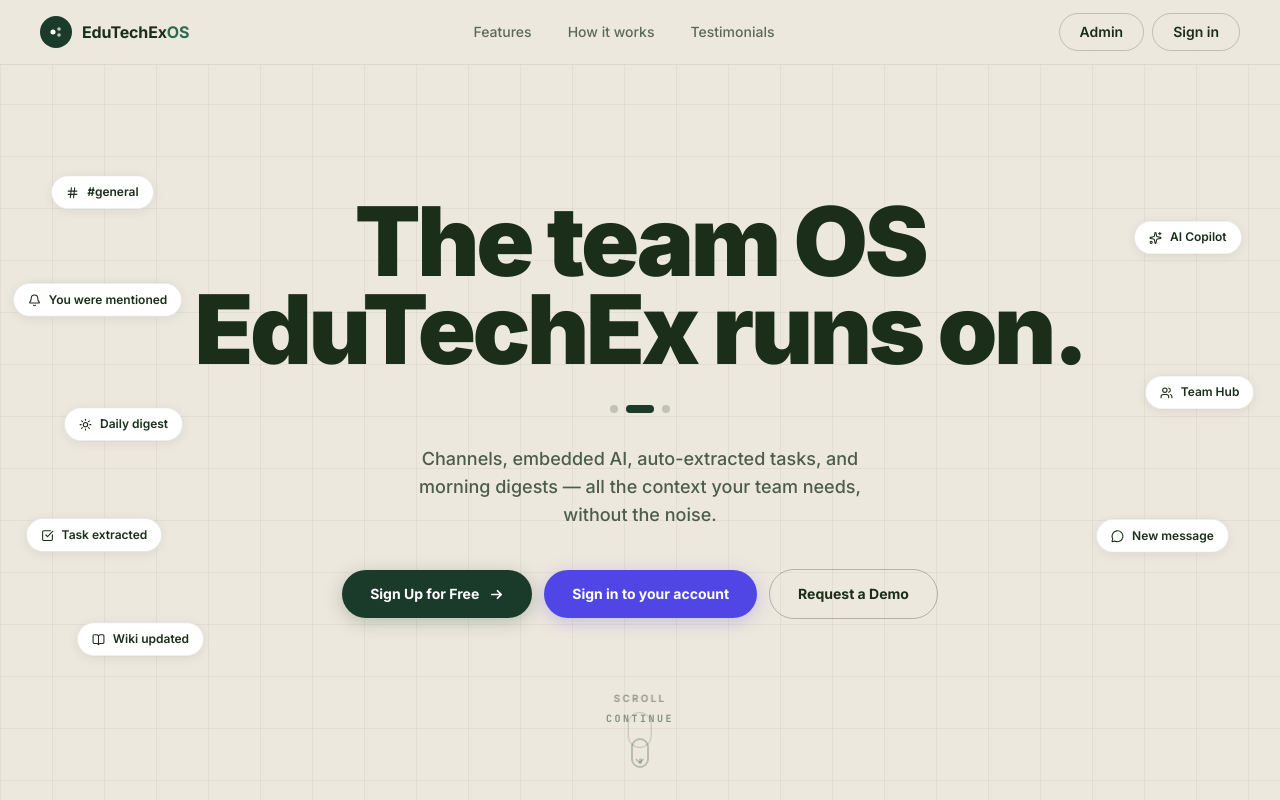
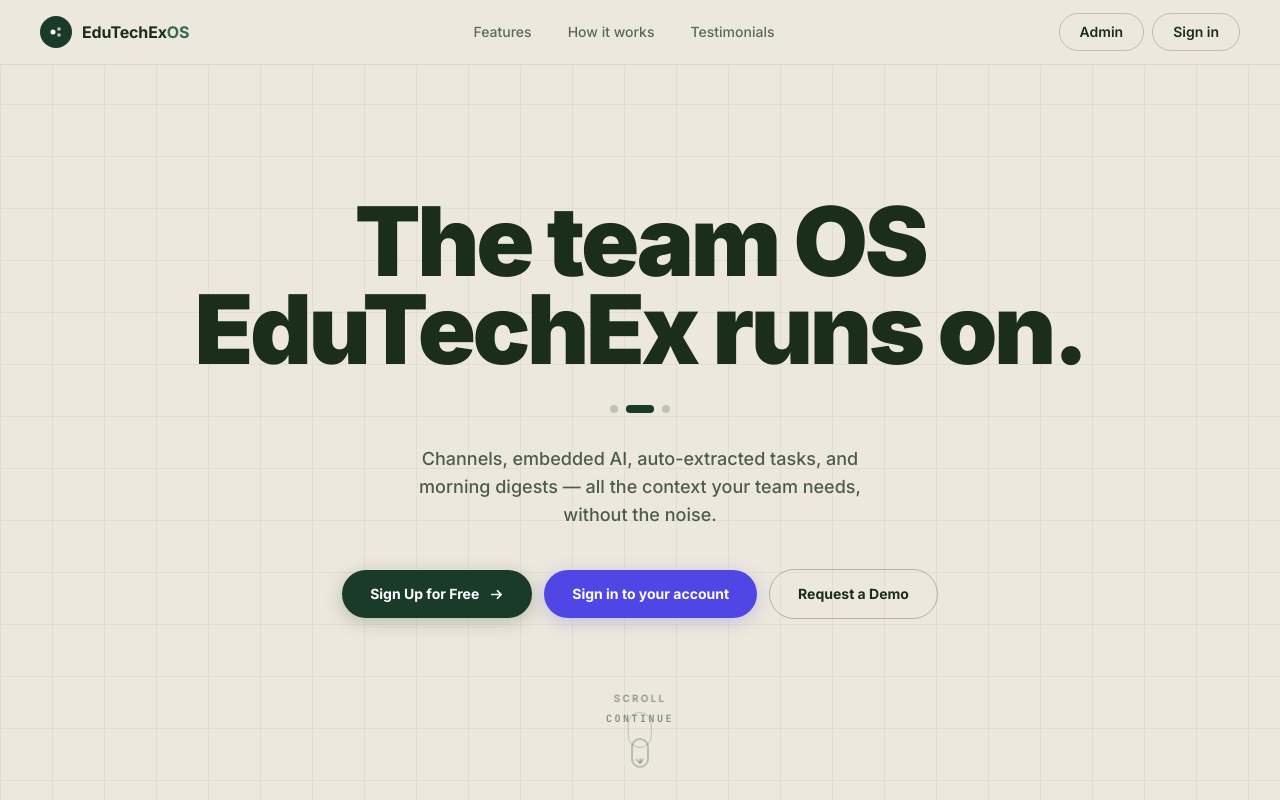
Before and after one commit to EDUTECHEX-GLOBAL/edutechexos, a Next.js app: page / in a window 1280 px wide. Shown: the top 800 px of the page. Built offline with nearby package versions, Linux system fonts and the light colour scheme; a web font is replaced by a local one.

Commit message:
remove floating chips from hero and sign-in page

```diff
--- a/src/app/components/LandingHero.tsx
+++ b/src/app/components/LandingHero.tsx
@@ -1,50 +1,7 @@
 'use client';
 import React from 'react';
 import Link from 'next/link';
-import {
-  Hash, Bell, Sun, CheckSquare, BookOpen,
-  Sparkles, Users, MessageCircle, ChevronDown,
-} from 'lucide-react';
-
-/* ── Floating chips data ─────────────────────────────────────────── */
-const leftChips = [
-  { icon: Hash,        label: '#general',           top: '22%', left: '4%',  delay: '0s'   },
-  { icon: Bell,        label: 'You were mentioned',  top: '36%', left: '1%',  delay: '0.5s' },
-  { icon: Sun,         label: 'Daily digest',        top: '52%', left: '5%',  delay: '1s'   },
-  { icon: CheckSquare, label: 'Task extracted',      top: '66%', left: '2%',  delay: '1.4s' },
-  { icon: BookOpen,    label: 'Wiki updated',        top: '79%', left: '6%',  delay: '0.8s' },
-];
-
-const rightChips = [
-  { icon: Sparkles,     label: 'AI Copilot',  top: '28%', right: '3%', delay: '0.3s' },
-  { icon: Users,        label: 'Team Hub',    top: '48%', right: '2%', delay: '0.9s' },
-  { icon: MessageCircle,label: 'New message', top: '66%', right: '4%', delay: '0.6s' },
-];
-
-function Chip({
-  icon: Icon, label, style,
-}: {
-  icon: React.ElementType;
-  label: string;
-  style?: React.CSSProperties;
-}) {
-  return (
-    <div
-      className="absolute flex items-center gap-2 px-3.5 py-2 rounded-full text-xs font-semibold select-none pointer-events-none"
-      style={{
-        background: '#ffffff',
-        border: '1px solid rgba(0,0,0,0.09)',
-        boxShadow: '0 2px 12px rgba(0,0,0,0.07)',
-        color: '#1a2e1a',
-        whiteSpace: 'nowrap',
-        ...style,
-      }}
-    >
-      <Icon size={13} strokeWidth={2} style={{ flexShrink: 0 }} />
-      <span>{label}</span>
-    </div>
-  );
-}
+import { ChevronDown } from 'lucide-react';
 
 export default function LandingHero() {
   return (
@@ -53,7 +10,7 @@ export default function LandingHero() {
       className="relative min-h-screen flex flex-col overflow-hidden"
       style={{ background: '#ede8dd' }}
     >
-      {/* ── Grid background ─────────────────────────────────────────── */}
+      {/* Grid background */}
       <div
         className="absolute inset-0 pointer-events-none"
         style={{
@@ -65,45 +22,12 @@ export default function LandingHero() {
         }}
       />
 
-      {/* ── Floating chips — left ────────────────────────────────────── */}
-      {leftChips.map((chip, i) => (
-        <Chip
-          key={chip.label}
-          icon={chip.icon}
-          label={chip.label}
-          style={{
-            top: chip.top,
-            left: chip.left,
-            animation: `chip-float ${3.5 + i * 0.4}s ease-in-out ${chip.delay} infinite alternate`,
-          }}
-        />
-      ))}
-
-      {/* ── Floating chips — right ───────────────────────────────────── */}
-      {rightChips.map((chip, i) => (
-        <Chip
-          key={chip.label}
-          icon={chip.icon}
-          label={chip.label}
-          style={{
-            top: chip.top,
-            right: chip.right,
-            animation: `chip-float ${3.8 + i * 0.5}s ease-in-out ${chip.delay} infinite alternate`,
-          }}
-        />
-      ))}
-
-      {/* ── Main center content ──────────────────────────────────────── */}
+      {/* Center content */}
       <div className="relative flex-1 flex flex-col items-center justify-center text-center px-6 pt-24 pb-20">
 
-        {/* Heading */}
         <h1
           className="font-black leading-[0.92] mb-8 tracking-[-0.035em]"
-          style={{
-            fontSize: 'clamp(3rem, 7.5vw, 6.5rem)',
-            color: '#1a2e1a',
-            maxWidth: '14ch',
-          }}
+          style={{ fontSize: 'clamp(3rem, 7.5vw, 6.5rem)', color: '#1a2e1a', maxWidth: '14ch' }}
         >
           The team OS
           <br />
@@ -125,7 +49,6 @@ export default function LandingHero() {
           ))}
         </div>
 
-        {/* Subtitle */}
         <p
           className="text-base md:text-lg font-medium max-w-md mx-auto mb-10 leading-relaxed"
           style={{ color: '#4d5d4d' }}
@@ -158,47 +81,28 @@ export default function LandingHero() {
           <a
             href="#features"
             className="inline-flex items-center gap-2 px-7 py-3.5 rounded-full font-bold text-sm transition-all duration-200 hover:bg-black/5 hover:scale-[1.02] active:scale-[0.98]"
-            style={{
-              color: '#1a2e1a',
-              border: '1.5px solid rgba(26,46,26,0.28)',
-              background: 'transparent',
-            }}
+            style={{ color: '#1a2e1a', border: '1.5px solid rgba(26,46,26,0.28)', background: 'transparent' }}
           >
             Request a Demo
           </a>
         </div>
       </div>
 
-      {/* ── Scroll indicator ─────────────────────────────────────────── */}
+      {/* Scroll indicator */}
       <a
         href="#features"
         className="absolute bottom-8 left-1/2 -translate-x-1/2 flex flex-col items-center gap-1.5 z-10"
         aria-label="Scroll to features"
         style={{ animation: 'fade-in-up 1s ease 0.4s both' }}
       >
-        <span
-          className="text-[10px] font-bold uppercase tracking-[0.22em]"
-          style={{ color: 'rgba(26,46,26,0.40)' }}
-        >
-          SCROLL
-        </span>
-        <div
-          className="flex items-start justify-center w-6 h-9 rounded-full p-1.5"
-          style={{ border: '1.5px solid rgba(26,46,26,0.22)' }}
-        >
-          <span
-            className="w-1 h-1.5 rounded-full"
-            style={{ background: 'rgba(26,46,26,0.45)', animation: 'scroll-dot 1.6s ease-in-out infinite' }}
-          />
+        <span className="text-[10px] font-bold uppercase tracking-[0.22em]" style={{ color: 'rgba(26,46,26,0.40)' }}>SCROLL</span>
+        <div className="flex items-start justify-center w-6 h-9 rounded-full p-1.5" style={{ border: '1.5px solid rgba(26,46,26,0.22)' }}>
+          <span className="w-1 h-1.5 rounded-full" style={{ background: 'rgba(26,46,26,0.45)', animation: 'scroll-dot 1.6s ease-in-out infinite' }} />
         </div>
         <ChevronDown size={14} style={{ color: 'rgba(26,46,26,0.32)', animation: 'scroll-bounce 1.6s ease-in-out infinite' }} />
       </a>
 
       <style>{`
-        @keyframes chip-float {
-          from { transform: translateY(0px);  }
-          to   { transform: translateY(-10px); }
-        }
         @keyframes scroll-dot {
           0%   { transform: translateY(0);    opacity: 0; }
           30%  { opacity: 1; }
--- a/src/app/sign-up-login-screen/page.tsx
+++ b/src/app/sign-up-login-screen/page.tsx
@@ -1,51 +1,7 @@
 'use client';
 import { Suspense } from 'react';
 import Link from 'next/link';
-import {
-  Hash, Bell, CheckSquare, BookOpen,
-  Sparkles, Users, MessageCircle, Bot, Newspaper,
-} from 'lucide-react';
 import AuthCard from './components/AuthCard';
-
-/* Floating ambient chips */
-const leftChips = [
-  { icon: Hash,        label: '#general',          top: '20%', left: '3%',  delay: '0s'   },
-  { icon: Bell,        label: 'You were mentioned', top: '35%', left: '1%',  delay: '0.6s' },
-  { icon: Newspaper,   label: 'Daily digest',       top: '52%', left: '4%',  delay: '1.1s' },
-  { icon: CheckSquare, label: 'Task extracted',     top: '68%', left: '2%',  delay: '0.4s' },
-  { icon: BookOpen,    label: 'Wiki updated',       top: '81%', left: '5%',  delay: '0.9s' },
-];
-
-const rightChips = [
-  { icon: Sparkles,     label: 'AI Copilot',  top: '22%', right: '2%', delay: '0.3s' },
-  { icon: Users,        label: 'Team Hub',    top: '42%', right: '3%', delay: '0.8s' },
-  { icon: Bot,          label: 'AI Agent',    top: '60%', right: '1%', delay: '1.3s' },
-  { icon: MessageCircle,label: 'New message', top: '76%', right: '4%', delay: '0.5s' },
-];
-
-function Chip({
-  icon: Icon, label, style,
-}: {
-  icon: React.ElementType;
-  label: string;
-  style?: React.CSSProperties;
-}) {
-  return (
-    <div
-      className="absolute flex items-center gap-2 px-3.5 py-2 rounded-full text-xs font-semibold select-none pointer-events-none whitespace-nowrap"
-      style={{
-        background: '#ffffff',
-        border: '1px solid rgba(0,0,0,0.09)',
-        boxShadow: '0 2px 10px rgba(0,0,0,0.07)',
-        color: '#1a2e1a',
-        ...style,
-      }}
-    >
-      <Icon size={13} strokeWidth={2} style={{ flexShrink: 0 }} />
-      <span>{label}</span>
-    </div>
-  );
-}
 
 export default function AuthPage() {
   return (
@@ -65,35 +21,7 @@ export default function AuthPage() {
         }}
       />
 
-      {/* Left floating chips */}
-      {leftChips.map((chip, i) => (
-        <Chip
-          key={chip.label}
-          icon={chip.icon}
-          label={chip.label}
-          style={{
-            top: chip.top,
-            left: chip.left,
-            animation: `chip-float ${3.5 + i * 0.4}s ease-in-out ${chip.delay} infinite alternate`,
-          }}
-        />
-      ))}
-
-      {/* Right floating chips */}
-      {rightChips.map((chip, i) => (
-        <Chip
-          key={chip.label}
-          icon={chip.icon}
-          label={chip.label}
-          style={{
-            top: chip.top,
-            right: chip.right,
-            animation: `chip-float ${3.8 + i * 0.5}s ease-in-out ${chip.delay} infinite alternate`,
-          }}
-        />
-      ))}
-
-      {/* ── Nav ───────────────────────────────────────────────────── */}
+      {/* Nav */}
       <header
         className="relative z-50 w-full"
         style={{
@@ -129,11 +57,10 @@ export default function AuthPage() {
         </div>
       </header>
 
-      {/* ── Main layout ───────────────────────────────────────────── */}
+      {/* Main */}
       <div className="relative flex-1 flex items-center justify-center px-6 py-12">
         <div className="w-full max-w-md">
 
-          {/* Heading */}
           <div className="text-center mb-8">
             <h1
               className="font-black tracking-[-0.03em] leading-[0.92] mb-3"
@@ -146,7 +73,6 @@ export default function AuthPage() {
             </p>
           </div>
 
-          {/* Auth card */}
           <div
             className="w-full rounded-2xl overflow-hidden"
             style={{
@@ -156,22 +82,13 @@ export default function AuthPage() {
             }}
           >
             <Suspense fallback={
-              <div className="text-center text-xs py-8" style={{ color: '#6b7b6b' }}>
-                Loading…
-              </div>
+              <div className="text-center text-xs py-8" style={{ color: '#6b7b6b' }}>Loading…</div>
             }>
               <AuthCard />
             </Suspense>
           </div>
         </div>
       </div>
-
-      <style>{`
-        @keyframes chip-float {
-          from { transform: translateY(0px);   }
-          to   { transform: translateY(-10px); }
-        }
-      `}</style>
     </div>
   );
 }
```
